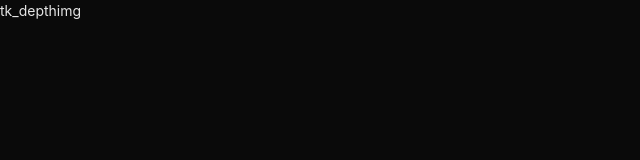
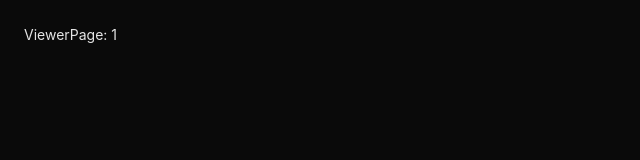
Before and after one commit to tackcrypto1031/tk_Panoramic-Depth-Image, a React (Vite) app: page /view/1 in a window 1280 px wide. Shown: the top 160 px of the page, without its empty margins (0-640 px from the left). Built offline with nearby package versions, Linux system fonts and the light colour scheme.

Commit message:
feat(ui): router with HomePage and ViewerPage placeholders

```diff
--- a/src/App.tsx
+++ b/src/App.tsx
@@ -1,3 +1,17 @@
+import { BrowserRouter, Routes, Route, Navigate } from 'react-router-dom';
+import { Toaster } from 'sonner';
+import HomePage from './pages/HomePage';
+import ViewerPage from './pages/ViewerPage';
+
 export default function App() {
-  return <div>tk_depthimg</div>;
+  return (
+    <BrowserRouter>
+      <Routes>
+        <Route path="/" element={<HomePage />} />
+        <Route path="/view/:id" element={<ViewerPage />} />
+        <Route path="*" element={<Navigate to="/" replace />} />
+      </Routes>
+      <Toaster position="top-right" theme="dark" />
+    </BrowserRouter>
+  );
 }
--- /dev/null
+++ b/src/pages/HomePage.tsx
@@ -0,0 +1,3 @@
+export default function HomePage() {
+  return <div style={{ padding: 24 }}>HomePage</div>;
+}
--- /dev/null
+++ b/src/pages/ViewerPage.tsx
@@ -0,0 +1,6 @@
+import { useParams } from 'react-router-dom';
+
+export default function ViewerPage() {
+  const { id } = useParams();
+  return <div style={{ padding: 24 }}>ViewerPage: {id}</div>;
+}
```
